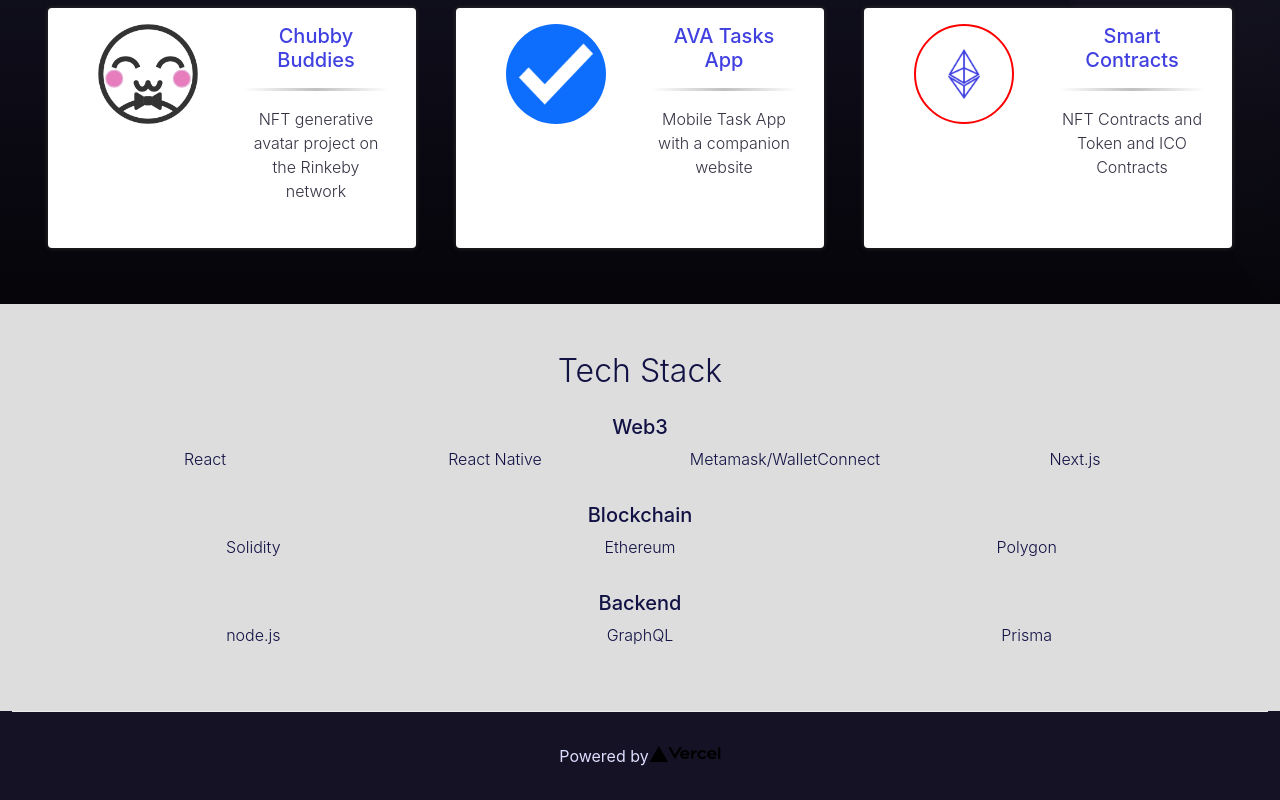
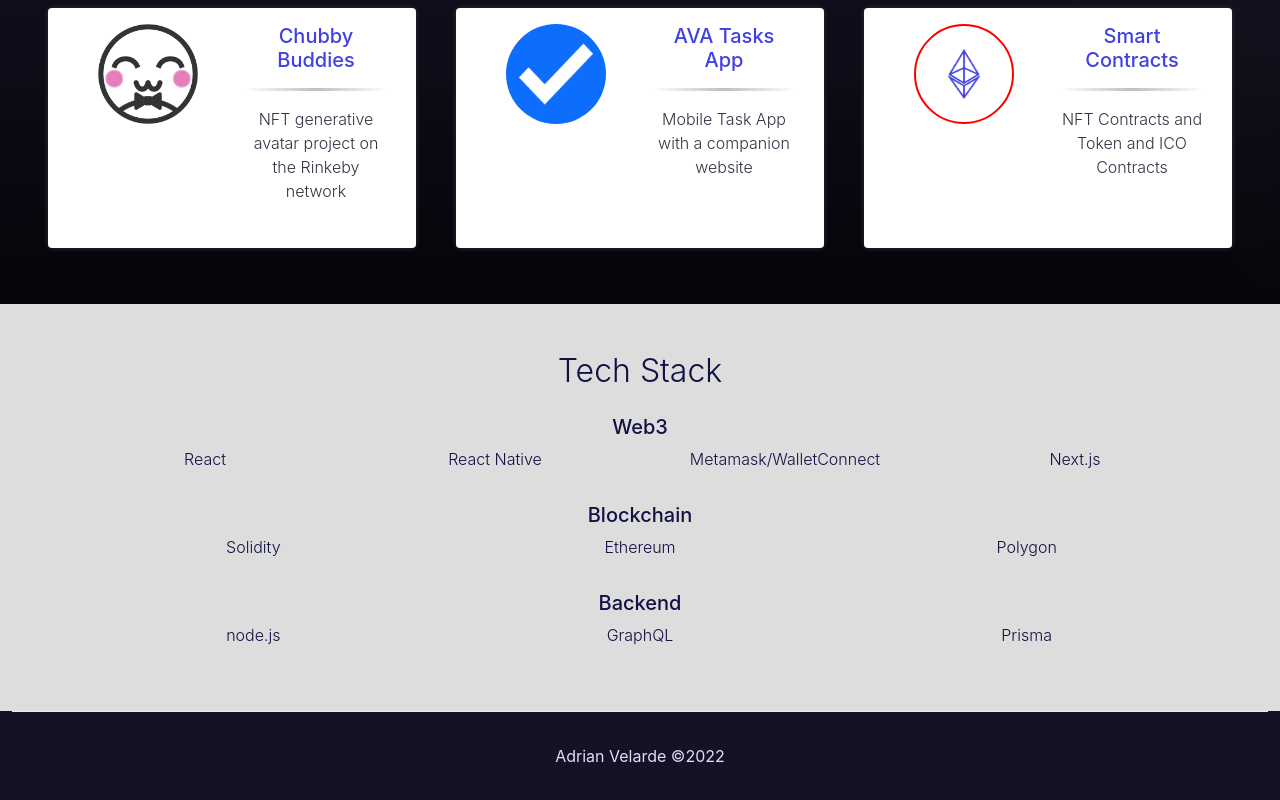
Before and after one commit to adrianve-dev/dev-portfolio, a Next.js app: page / in a window 1280 px wide. Shown: the part 1339-2139 px from the top of the page. Built offline with nearby package versions, Linux system fonts and the light colour scheme.

Commit message:
refactor: add copyright info

```diff
--- a/pages/index.js
+++ b/pages/index.js
@@ -187,14 +187,11 @@
 
       <footer className={styles.footer}>
         <a
-          href="https://vercel.com?utm_source=create-next-app&utm_medium=default-template&utm_campaign=create-next-app"
+          href="https://www.linkedin.com/in/adrianve/"
           target="_blank"
           rel="noopener noreferrer"
         >
-          Powered by{' '}
-          <span className={styles.logo}>
-            <Image src="/vercel.svg" alt="Vercel Logo" width={72} height={16} />
-          </span>
+          Adrian Velarde &copy;2022
         </a>
       </footer>
     </Container>
```
